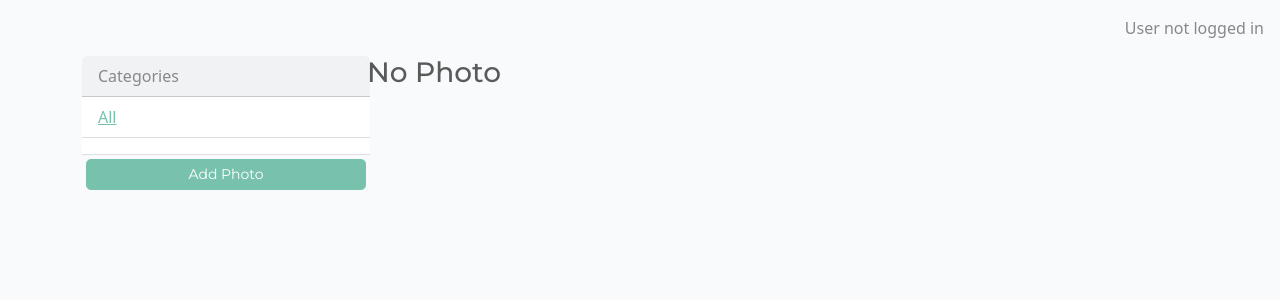
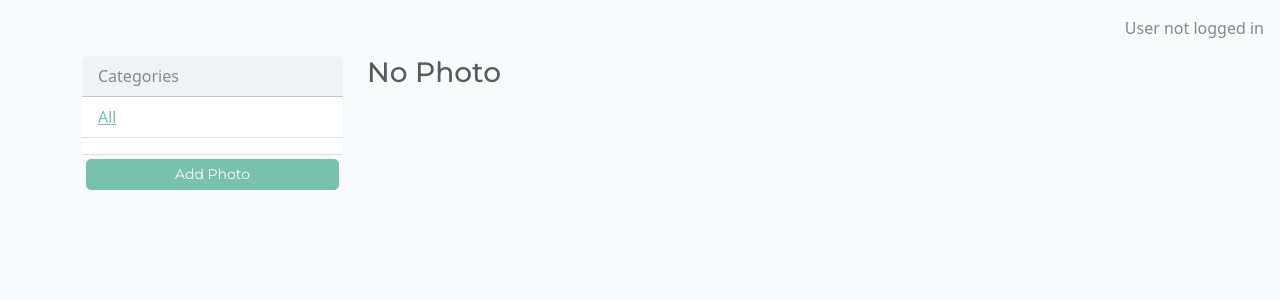
Before and after one commit to apita1423/featherandquill_pp4, a Django app: page /photos/ in a window 1280 px wide. Shown: the part 86-386 px from the top of the page. Run offline with Django 4.2, Linux system fonts and the light colour scheme; data that the repository does not hold is empty; some libraries are stand-ins or nearby versions; some web fonts are replaced.

Commit message:
Delete the width from gallery pictures

```diff
--- a/photos/templates/photos/gallery.html
+++ b/photos/templates/photos/gallery.html
@@ -4,7 +4,7 @@
   <div class="row">
     <div class="col-md-3">
 
-      <div class="card" style="width: 18rem">
+      <div class="card">
         <div class="card-header">Categories</div>
         <ul class="list-group list-group-flush">
           <li class="list-group-item">
@@ -27,7 +27,7 @@
 
         {% for photo in photos %}
         <div class="col-md-4">
-          <div class="card my-2" style="width: 18rem">
+          <div class="card my-2">
             <img class="card-img-top" src="{{ photo.image.url }}" alt="Card image cap"/>
             <div class="card-body">
               <small>Category: {{  photo.category.name }}</small>
```
